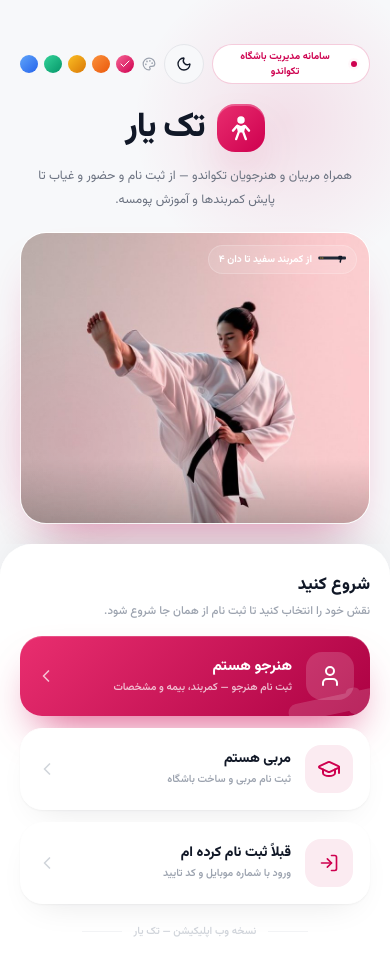
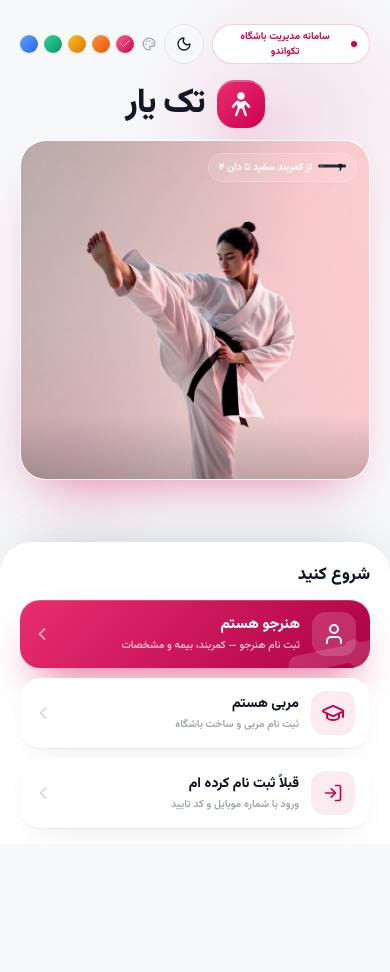
Before and after one commit to MostafaMemari/taekyar-pwa, a Next.js app: page / in a window 390 px wide. After the commit the page ends 844 px from the top, so only its background shows below. Built offline with nearby package versions, Linux system fonts and the light colour scheme.

Commit message:
feat: fit the welcome screen into one mobile viewport
Drop the marketing tagline, sheet subtitle and app-version footer, let the
hero image flex into the remaining height, and compact the role cards and
sheet padding so the login card stays visible without scrolling.

```diff
--- a/src/app/globals.css
+++ b/src/app/globals.css
@@ -424,8 +424,8 @@
   border-start-start-radius: 32px;
   border-start-end-radius: 32px;
   padding-inline: 1.25rem;
-  padding-top: 1.75rem;
-  padding-bottom: max(2rem, env(safe-area-inset-bottom));
+  padding-top: 1.25rem;
+  padding-bottom: max(1rem, env(safe-area-inset-bottom));
   background: var(--surface);
   border-top: 1px solid var(--card-line);
   box-shadow: 0 -20px 60px -30px rgba(16, 18, 26, 0.25);
@@ -458,10 +458,11 @@
   position: relative;
   display: flex;
   align-items: center;
-  gap: 0.875rem;
+  gap: 0.75rem;
   overflow: hidden;
-  border-radius: 22px;
-  padding: 1rem;
+  border-radius: 20px;
+  padding: 0.75rem;
+  padding-inline-start: 0.875rem;
   text-align: start;
   border: 1px solid var(--card-line);
   background: var(--surface);
@@ -481,11 +482,11 @@
 
   & .role-ico {
     display: grid;
-    width: 3rem;
-    height: 3rem;
+    width: 2.75rem;
+    height: 2.75rem;
     flex-shrink: 0;
     place-items: center;
-    border-radius: 16px;
+    border-radius: 14px;
     color: #ffffff;
     background: linear-gradient(135deg, var(--ak-500), var(--ak-600));
     box-shadow: 0 10px 22px -10px color-mix(in srgb, var(--ak-600) 60%, transparent);
--- a/src/app/page.tsx
+++ b/src/app/page.tsx
@@ -9,8 +9,8 @@ export const metadata: Metadata = { title: "خوش آمدید" };
 
 export default function WelcomePage() {
   return (
-    <main className="app-frame mx-auto flex min-h-dvh w-full max-w-[430px] flex-col overflow-x-clip">
-      <section className="welcome-hero flex flex-1 flex-col px-5 pb-5 pt-[max(2.75rem,env(safe-area-inset-top))] text-center">
+    <main className="app-frame mx-auto flex h-dvh w-full max-w-[430px] flex-col overflow-y-auto overflow-x-clip">
+      <section className="welcome-hero flex min-h-0 flex-1 flex-col px-5 pb-3 pt-[max(1.5rem,env(safe-area-inset-top))] text-center">
         <div className="relative flex items-center justify-between gap-2">
           <span className="hero-chip" style={{ background: "var(--surface)", color: "var(--ak-ink)", borderColor: "var(--ak-tint-line)" }}>
             <span className="relative flex size-1.5">
@@ -22,24 +22,19 @@ export default function WelcomePage() {
           <ThemeSwitch />
         </div>
 
-        <div className="relative mt-5 flex items-center justify-center gap-3">
+        <div className="relative mt-4 flex items-center justify-center gap-3">
           <LogoMark className="size-12 rounded-2xl" />
           <h1 className="text-[34px] font-extrabold leading-none tracking-tight text-ink">تک یار</h1>
         </div>
 
-        <p className="relative mx-auto mt-3 max-w-[330px] text-[12.5px] leading-6 text-ink-muted">
-          همراهِ مربیان و هنرجویان تکواندو — از ثبت نام و حضور و غیاب تا پایش کمربندها و آموزش پومسه.
-        </p>
-
-        <figure className="relative mx-auto mt-5 w-full max-w-[360px] overflow-hidden rounded-[26px] border border-[var(--card-line)] shadow-[0_26px_50px_-24px_rgba(206,0,79,0.45)]">
+        <figure className="relative mx-auto mt-3 flex min-h-[120px] max-h-[340px] w-full max-w-[360px] flex-1 overflow-hidden rounded-[26px] border border-[var(--card-line)] shadow-[0_26px_50px_-24px_rgba(206,0,79,0.45)]">
           <Image
             src="/images/hero-welcome.jpg"
             alt="هنرجوی تکواندو در حال اجرای ضربهٔ پا"
-            width={760}
-            height={1420}
+            fill
             priority
-            sizes="360px"
-            className="h-[290px] w-full object-cover object-[50%_24%]"
+            sizes="(max-width: 430px) 90vw, 360px"
+            className="object-cover object-[50%_24%]"
           />
           <span
             className="pointer-events-none absolute inset-x-0 bottom-0 h-16 bg-gradient-to-t from-black/20 to-transparent"
@@ -54,9 +49,8 @@ export default function WelcomePage() {
 
       <section className="welcome-sheet mx-auto w-full max-w-[430px]">
         <h2 className="text-[17px] font-extrabold text-ink">شروع کنید</h2>
-        <p className="mt-1 text-[11.5px] font-medium text-ink-subtle">نقش خود را انتخاب کنید تا ثبت نام از همان جا شروع شود.</p>
 
-        <div className="mt-4 flex flex-col gap-3">
+        <div className="mt-3 flex flex-col gap-2.5">
           <Link href="/signup/student" className="role-card role-card-hero">
             <span className="role-ico">
               <User className="size-6" aria-hidden="true" />
@@ -91,12 +85,6 @@ export default function WelcomePage() {
             <ChevronLeft className="size-5 shrink-0 text-ink-faint" aria-hidden="true" />
           </Link>
         </div>
-
-        <div className="mt-5 flex items-center justify-center gap-3 text-ink-faint">
-          <span className="h-px w-10 bg-surface-sunken" />
-          <p className="text-[10.5px] font-semibold">نسخه وب اپلیکیشن — تک یار</p>
-          <span className="h-px w-10 bg-surface-sunken" />
-        </div>
       </section>
     </main>
   );
```
